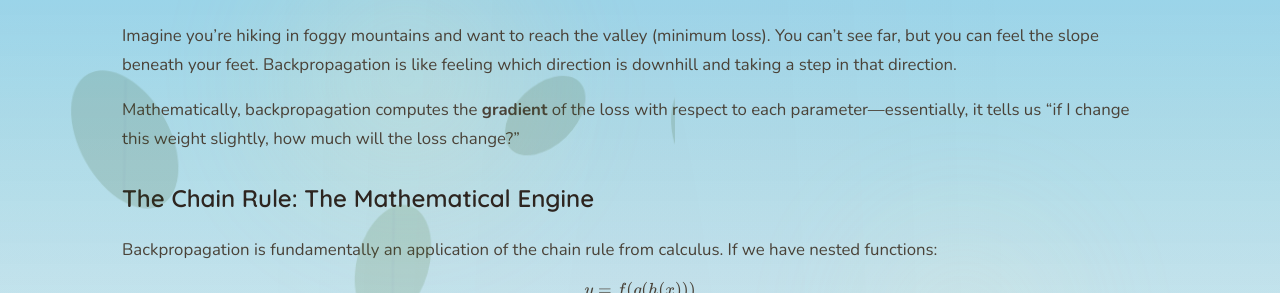
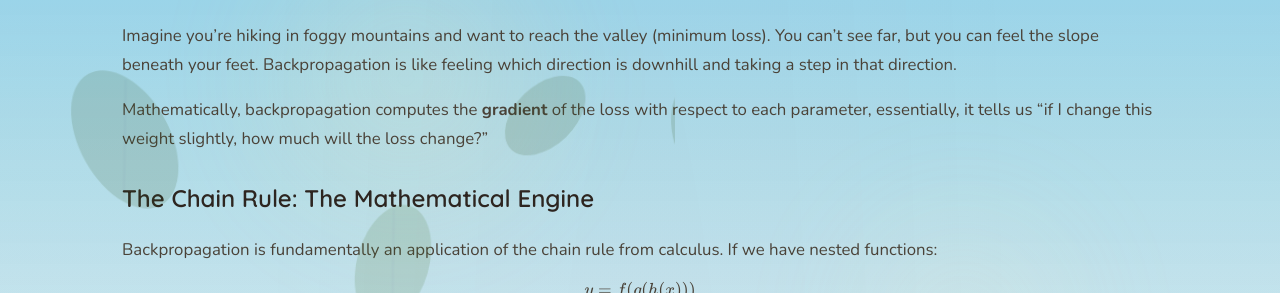
Before and after one commit to mayank1101/mayank1101.github.io, a Jekyll site: the page built from _posts/2025-12-23-understanding-feedforward-backpropogation.md, in a window 1280 px wide and 900 px high, scrolled down 6302 px. Shown: the part 162-455 px from the top of the window. Built offline with Jekyll 4.4.1, drawn with Linux system fonts in a browser that asks for light colours; some of the changed text lies outside the part shown.

Commit message:
fixed typos in the article

```diff
--- a/_posts/2025-12-23-understanding-feedforward-backpropogation.md
+++ b/_posts/2025-12-23-understanding-feedforward-backpropogation.md
@@ -209,7 +209,7 @@
 
 Imagine you're hiking in foggy mountains and want to reach the valley (minimum loss). You can't see far, but you can feel the slope beneath your feet. Backpropagation is like feeling which direction is downhill and taking a step in that direction.
 
-Mathematically, backpropagation computes the **gradient** of the loss with respect to each parameter—essentially, it tells us "if I change this weight slightly, how much will the loss change?"
+Mathematically, backpropagation computes the **gradient** of the loss with respect to each parameter, essentially, it tells us "if I change this weight slightly, how much will the loss change?"
 
 ### The Chain Rule: The Mathematical Engine
 
```
Also changed, not shown: other parts of _posts/2025-12-23-understanding-feedforward-backpropogation.md (+1 -1 lines).
